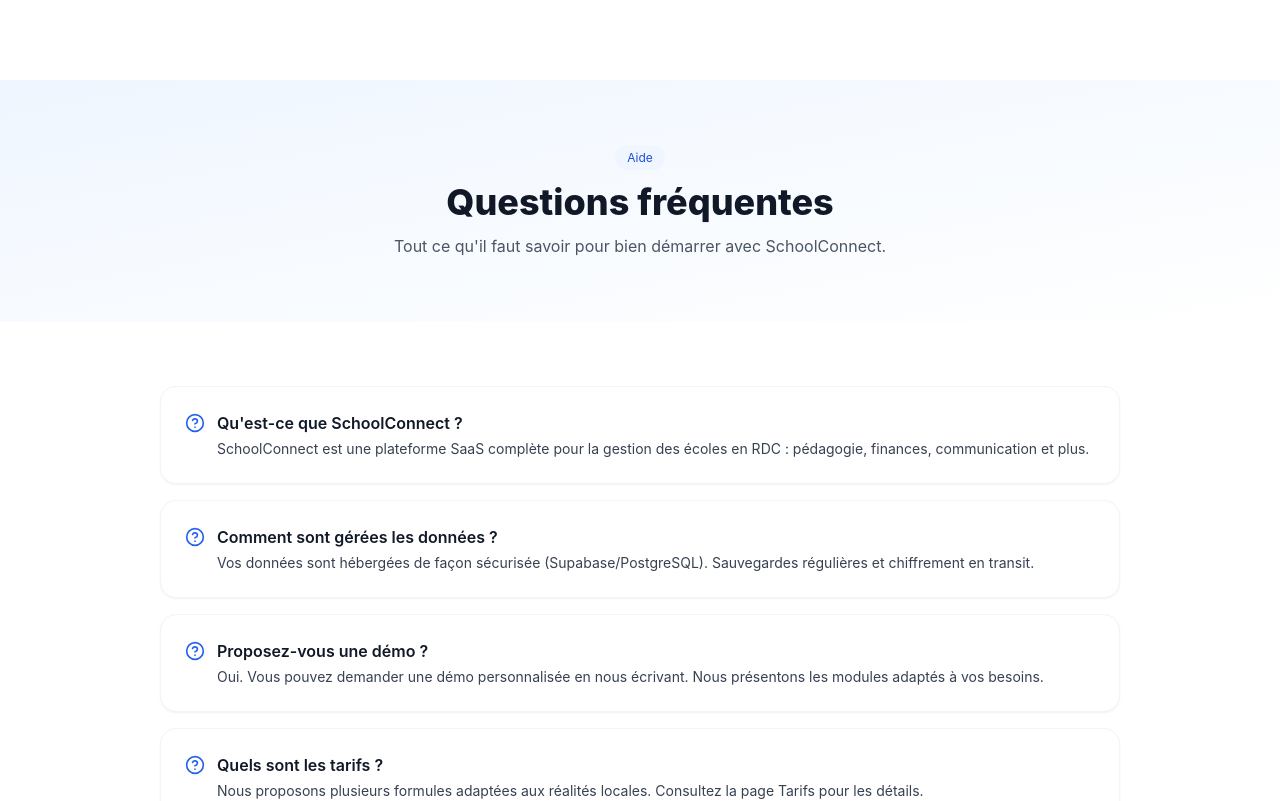
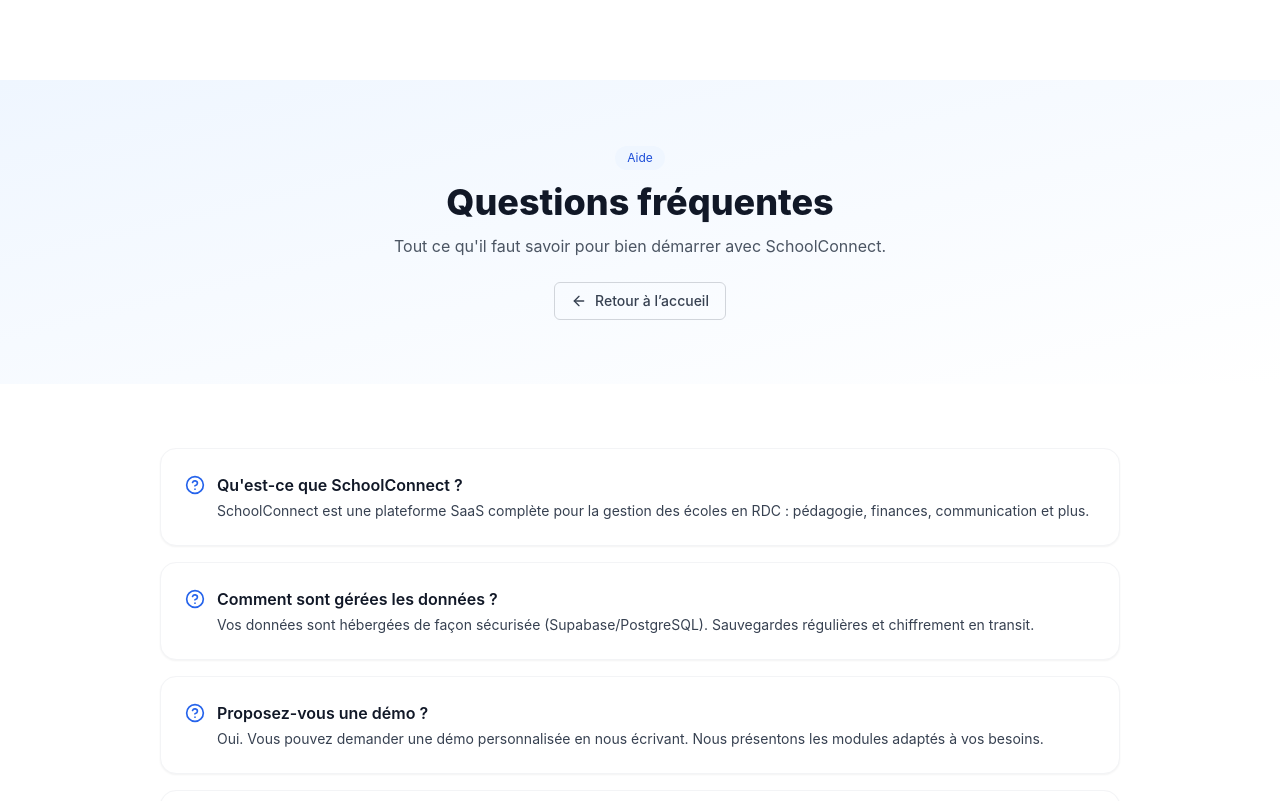
Before and after one commit to TDKasala/schoolconnect101, a React (Vite) app: page /faq in a window 1280 px wide. Shown: the top 801 px of the page. Built offline with nearby package versions, Linux system fonts and the light colour scheme.

Commit message:
feat(navigation): add Back to home Link to Advantages, Contact, Tarifs, and FAQ; ensure SPA navigation via react-router Link

```diff
--- a/src/pages/Advantages.tsx
+++ b/src/pages/Advantages.tsx
@@ -1,4 +1,5 @@
 import { ArrowLeft } from 'lucide-react'
+import { Link } from 'react-router-dom'
 
 export default function Advantages() {
   return (
@@ -9,9 +10,9 @@
           <h1 className="text-3xl md:text-4xl font-extrabold text-gray-900">Les Avantages de SchoolConnect</h1>
           <p className="mt-3 text-gray-600 max-w-2xl mx-auto">Découvrez pourquoi des centaines d'écoles en RDC ont choisi SchoolConnect pour moderniser leur gestion scolaire.</p>
           <div className="mt-6 flex items-center justify-center gap-3">
-            <a href="/" className="inline-flex items-center rounded-md border border-gray-300 px-4 py-2 text-sm font-medium text-gray-700 hover:bg-gray-50">
+            <Link to="/" className="inline-flex items-center rounded-md border border-gray-300 px-4 py-2 text-sm font-medium text-gray-700 hover:bg-gray-50">
               <ArrowLeft className="mr-2 h-4 w-4" /> Retour à l’accueil
-            </a>
+            </Link>
             <a href="#cta" className="inline-flex items-center rounded-md bg-blue-600 px-4 py-2 text-sm font-semibold text-white shadow-sm hover:bg-blue-500">Rejoignez-nous</a>
           </div>
 
--- a/src/pages/Contact.tsx
+++ b/src/pages/Contact.tsx
@@ -1,5 +1,6 @@
 import { Mail, Phone, MapPin, ArrowLeft } from 'lucide-react'
 import type React from 'react'
+import { Link } from 'react-router-dom'
 
 export default function Contact() {
   function handleSubmit(e: React.FormEvent<HTMLFormElement>) {
@@ -26,9 +27,9 @@
           <h1 className="text-3xl md:text-4xl font-extrabold text-gray-900">Contactez l'équipe SchoolConnect</h1>
           <p className="mt-3 text-gray-600 max-w-2xl mx-auto">Nous sommes là pour répondre à vos questions et vous accompagner dans la digitalisation de votre école.</p>
           <div className="mt-6">
-            <a href="/" className="inline-flex items-center rounded-md border border-gray-300 px-4 py-2 text-sm font-medium text-gray-700 hover:bg-gray-50">
+            <Link to="/" className="inline-flex items-center rounded-md border border-gray-300 px-4 py-2 text-sm font-medium text-gray-700 hover:bg-gray-50">
               <ArrowLeft className="mr-2 h-4 w-4" /> Retour à l’accueil
-            </a>
+            </Link>
           </div>
         </div>
       </section>
--- a/src/pages/FAQ.tsx
+++ b/src/pages/FAQ.tsx
@@ -1,4 +1,4 @@
-import { HelpCircle } from 'lucide-react'
+import { HelpCircle, ArrowLeft } from 'lucide-react'
 import { Link } from 'react-router-dom'
 
 export default function FAQ() {
@@ -37,6 +37,11 @@
           <p className="inline-flex items-center gap-2 text-xs bg-primary-50 text-primary-700 px-3 py-1 rounded-full mb-3">Aide</p>
           <h1 className="text-3xl md:text-4xl font-extrabold text-gray-900">Questions fréquentes</h1>
           <p className="mt-3 text-gray-600 max-w-2xl mx-auto">Tout ce qu'il faut savoir pour bien démarrer avec SchoolConnect.</p>
+          <div className="mt-6 flex items-center justify-center">
+            <Link to="/" className="inline-flex items-center rounded-md border border-gray-300 px-4 py-2 text-sm font-medium text-gray-700 hover:bg-gray-50">
+              <ArrowLeft className="mr-2 h-4 w-4" /> Retour à l’accueil
+            </Link>
+          </div>
         </div>
       </section>
 
--- a/src/pages/Tarifs.tsx
+++ b/src/pages/Tarifs.tsx
@@ -1,4 +1,5 @@
-import { CheckCircle2 } from 'lucide-react'
+import { CheckCircle2, ArrowLeft } from 'lucide-react'
+import { Link } from 'react-router-dom'
 
 export default function Tarifs() {
   const plans = [
@@ -55,6 +56,11 @@
           <p className="inline-flex items-center gap-2 text-xs bg-primary-50 text-primary-700 px-3 py-1 rounded-full mb-3">Tarification</p>
           <h1 className="text-3xl md:text-4xl font-extrabold text-gray-900">Des tarifs adaptés aux écoles congolaises</h1>
           <p className="mt-3 text-gray-600 max-w-2xl mx-auto">Choisissez le plan qui correspond à votre réalité. Pas de frais cachés.</p>
+          <div className="mt-6 flex items-center justify-center">
+            <Link to="/" className="inline-flex items-center rounded-md border border-gray-300 px-4 py-2 text-sm font-medium text-gray-700 hover:bg-gray-50">
+              <ArrowLeft className="mr-2 h-4 w-4" /> Retour à l’accueil
+            </Link>
+          </div>
         </div>
       </section>
 
```
